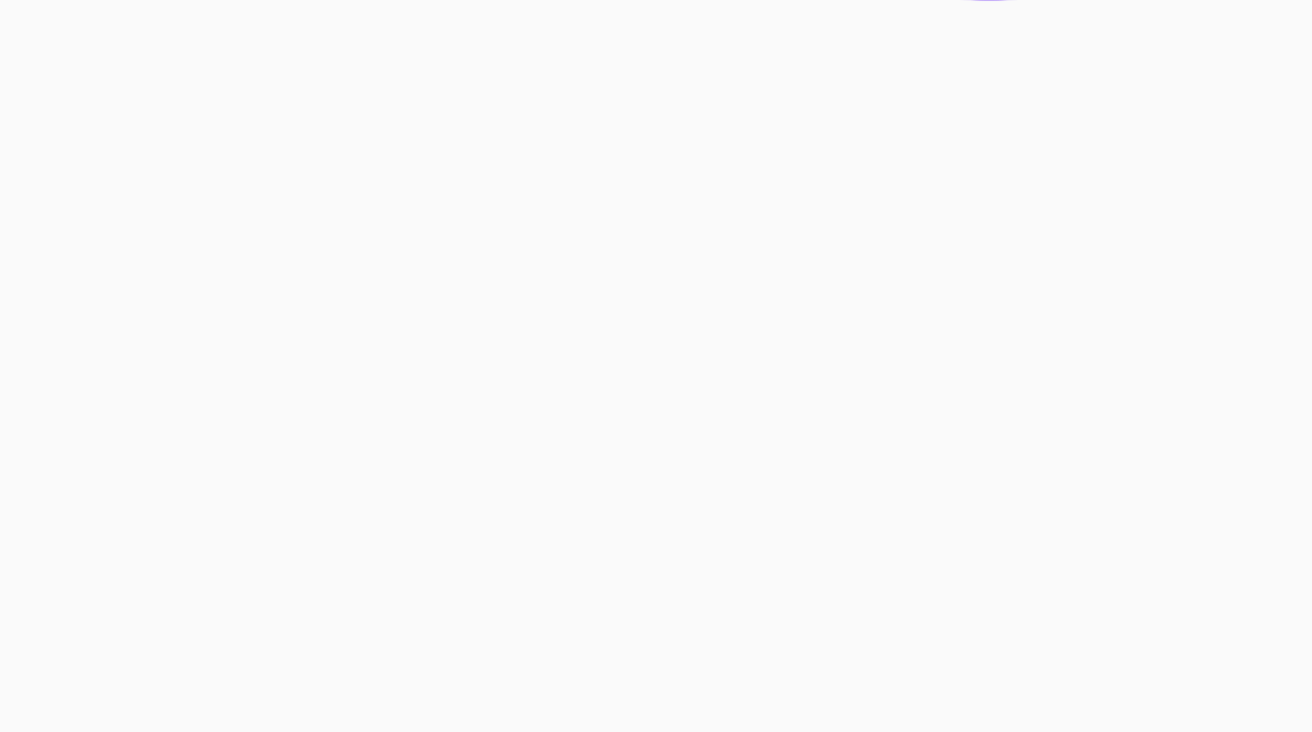
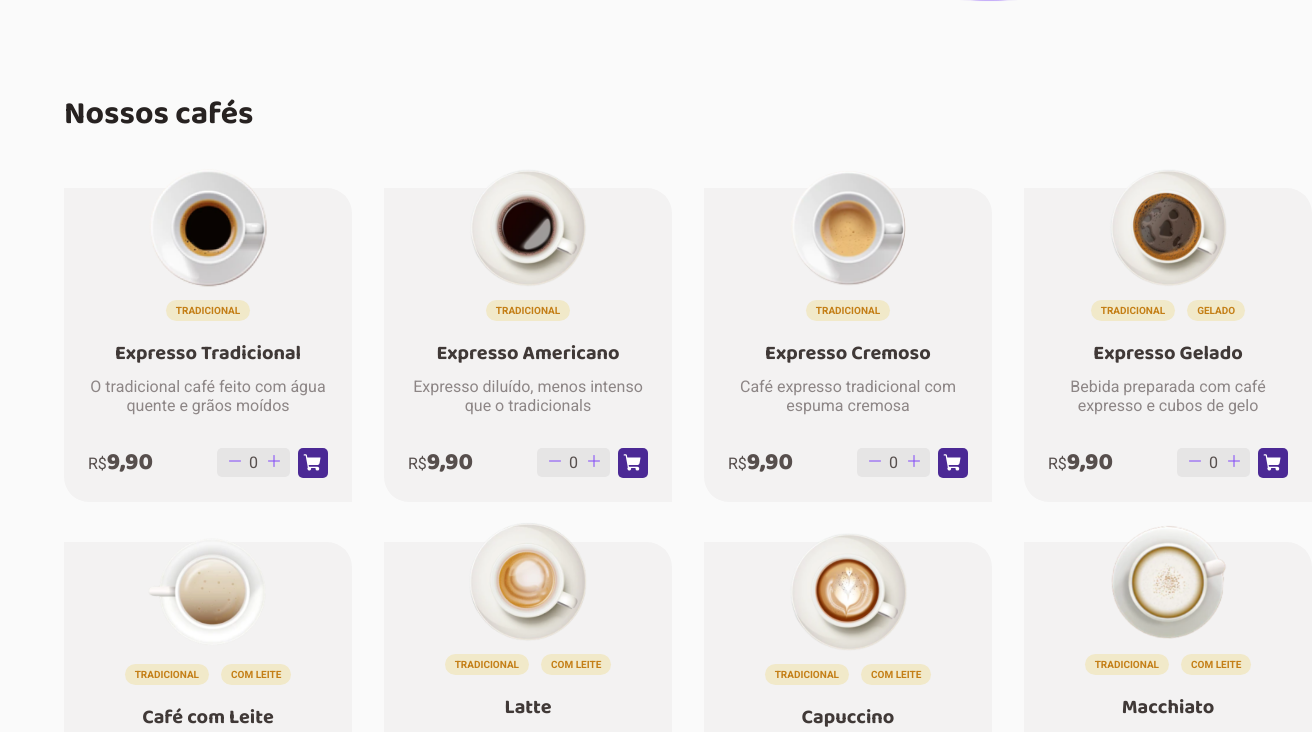
Before and after one commit to LucasAzara/Coffee-Delivery, a React (Vite) app: page / in a window 1280 px wide. Shown: the part 539-1271 px from the top of the page, 1312 px wide, since content can reach past the window. Before the commit the page ends 800 px from the top, so only its background shows below. Built offline with nearby package versions, Linux system fonts and the light colour scheme.

Commit message:
Homepage Design Done

```diff
--- a/src/layout/DefaultLayout/styles.ts
+++ b/src/layout/DefaultLayout/styles.ts
@@ -6,6 +6,6 @@
 
   max-width: 76rem;
   margin: 0 auto;
-  height: 100vh;
+  min-height: 100vh;
   padding: 0 2rem;
 `
--- a/src/pages/Home/index.tsx
+++ b/src/pages/Home/index.tsx
@@ -8,9 +8,22 @@
   Time,
   Box,
   CoffeCup,
+  CoffeeTitle,
+  CoffeeList,
+  CoffeInfo,
+  CoffeeQuantity,
+  CoffeeShop,
+  CoffeeCheckoutButton,
 } from './styles'
 // Icons
-import { ShoppingCart, Coffee, Package, Timer } from 'phosphor-react'
+import {
+  ShoppingCart,
+  Coffee,
+  Package,
+  Timer,
+  Plus,
+  Minus,
+} from 'phosphor-react'
 // Img
 import CoffeeCup from '../../assets/CoffeeCup.svg'
 // Coffee Images
@@ -214,6 +227,57 @@
         </div>
         <img src={CoffeeCup} alt="Coffee Cup with Coffee Beans around it" />
       </Intro>
+      <div>
+        <CoffeeTitle>Nossos cafés</CoffeeTitle>
+        <CoffeeList>
+          {Coffees.map((coffee) => {
+            return (
+              <li key={coffee.id}>
+                {/* Preview */}
+                <img src={coffee.preview} alt={`${coffee.title}in a cup`} />
+                {/* Tags */}
+                <CoffeInfo>
+                  <div>
+                    {coffee.tags.map((tag, index) => {
+                      return (
+                        <span key={`${tag}${index}`}>{tag.toUpperCase()}</span>
+                      )
+                    })}
+                  </div>
+                  <div>
+                    <h3>{coffee.title}</h3>
+                    <p>{coffee.description}</p>
+                  </div>
+                </CoffeInfo>
+                <CoffeeShop>
+                  <p>
+                    R$
+                    <span>
+                      {coffee.price.toLocaleString('pt-BR', {
+                        minimumFractionDigits: 2,
+                      })}
+                    </span>
+                  </p>
+                  <div>
+                    <CoffeeQuantity>
+                      <button>
+                        <Minus />
+                      </button>
+                      {coffee.quantity}
+                      <button>
+                        <Plus />
+                      </button>
+                    </CoffeeQuantity>
+                    <CoffeeCheckoutButton>
+                      <ShoppingCart weight="fill" />
+                    </CoffeeCheckoutButton>
+                  </div>
+                </CoffeeShop>
+              </li>
+            )
+          })}
+        </CoffeeList>
+      </div>
     </HomeContainer>
   )
 }
--- a/src/pages/Home/styles.ts
+++ b/src/pages/Home/styles.ts
@@ -1,6 +1,8 @@
 import styled from 'styled-components'
 
 export const HomeContainer = styled.main``
+
+// Intro ---------------------------------------------------------
 
 export const Intro = styled.div`
   display: flex;
@@ -71,6 +73,147 @@
 export const CoffeCup = styled(SpanBase)`
   background-color: ${(props) => props.theme['purple-500']};
 `
-// ----------------------------------------------------------------
+// Coffees ---------------------------------------------------------
 
-export const CoffeeListing = styled.div``
+export const CoffeeTitle = styled.h1`
+  font-family: 'Baloo 2', cursive;
+  font-size: 2rem;
+  color: ${(props) => props.theme['gray-800']};
+`
+
+export const CoffeeList = styled.ul`
+  display: grid;
+  grid-template-columns: repeat(4, calc((100% / 4)));
+  gap: 40px 32px;
+
+  margin-top: 3rem;
+
+  li {
+    list-style: none;
+    position: relative;
+
+    display: flex;
+    flex-direction: column;
+    justify-content: center;
+    align-items: center;
+    gap: 8px;
+
+    background-color: ${(props) => props.theme['gray-100']};
+    border-top-right-radius: 25px;
+    border-bottom-left-radius: 25px;
+
+    padding: 0px 24px 20px 24px;
+
+    img {
+      position: relative;
+      top: -20px;
+      margin-bottom: -16px;
+    }
+  }
+`
+
+export const CoffeInfo = styled.div`
+  margin-bottom: 20px;
+
+  display: flex;
+  flex-direction: column;
+  gap: 16px;
+
+  div {
+    display: flex;
+    justify-content: center;
+    align-items: center;
+    &:first-child {
+      gap: 12px;
+
+      span {
+        background-color: ${(props) => props.theme['yellow-300']};
+        color: ${(props) => props.theme['yellow-700']};
+
+        font-weight: 700;
+        font-size: 0.625rem;
+
+        padding: 5px 10px;
+
+        border-radius: 25px;
+      }
+    }
+    &:not(:first-child) {
+      gap: 8px;
+      flex-direction: column;
+      text-align: center;
+
+      h3 {
+        font-family: 'Baloo 2', cursive;
+        font-size: 1.25rem;
+        color: ${(props) => props.theme['gray-700']};
+      }
+
+      p {
+        color: ${(props) => props.theme['gray-500']};
+      }
+    }
+  }
+`
+
+export const CoffeeShop = styled.div`
+  display: flex;
+  width: 100%;
+  justify-content: space-between;
+
+  /* Preço */
+  p {
+    span {
+      font-size: 1.5rem;
+      font-family: 'Baloo 2', cursive;
+      font-weight: 800;
+    }
+  }
+
+  /* Quantity & Buttons */
+  div {
+    display: flex;
+    justify-content: center;
+    align-items: center;
+    gap: 8px;
+  }
+`
+
+export const CoffeeQuantity = styled.span`
+  display: flex;
+  gap: 8px;
+
+  background-color: ${(props) => props.theme['gray-300']};
+
+  padding: 5px 10px;
+  border-radius: 5px;
+
+  button {
+    border: none;
+    cursor: pointer;
+    background-color: inherit;
+    width: 0.875rem;
+    height: 0.875rem;
+  }
+
+  svg {
+    color: ${(props) => props.theme['purple-500']};
+    font-weight: 800;
+  }
+`
+
+export const CoffeeCheckoutButton = styled.button`
+  display: flex;
+  justify-content: center;
+  align-items: center;
+
+  background-color: ${(props) => props.theme['purple-700']};
+  color: ${(props) => props.theme.white};
+
+  border-radius: 5px;
+  font-size: 20px;
+  padding: 5px;
+
+  border: none;
+  cursor: pointer;
+`
--- a/src/styles/global.ts
+++ b/src/styles/global.ts
@@ -14,6 +14,7 @@
     color: ${(props) => props.theme['gray-600']};
     font-smooth: antialiased;
     -webkit-font-smoothing: antialiased;
+    margin-bottom: 10rem;
   }
   body, input, textarea, button {
     font-family: 'Roboto', sans-serif;
```
